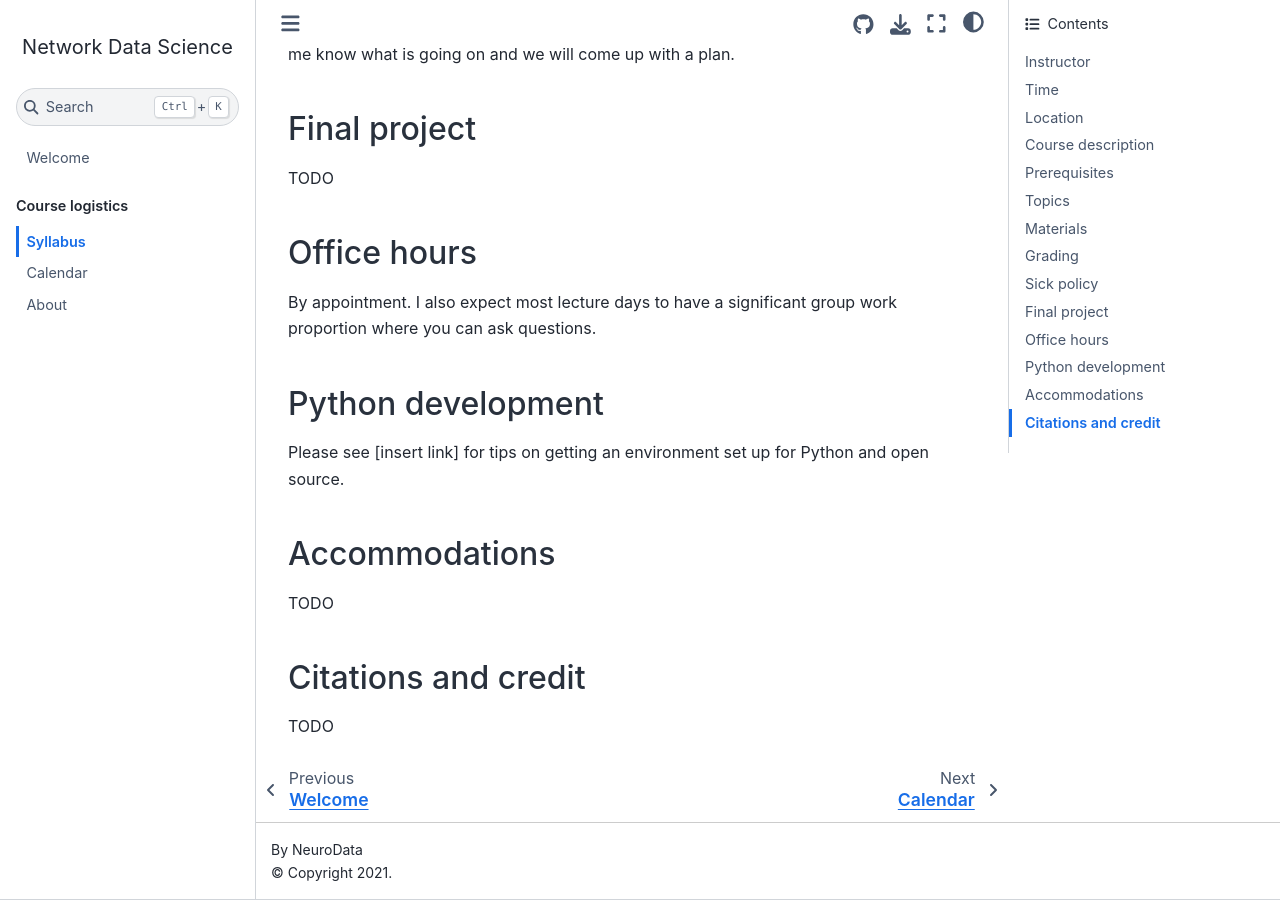
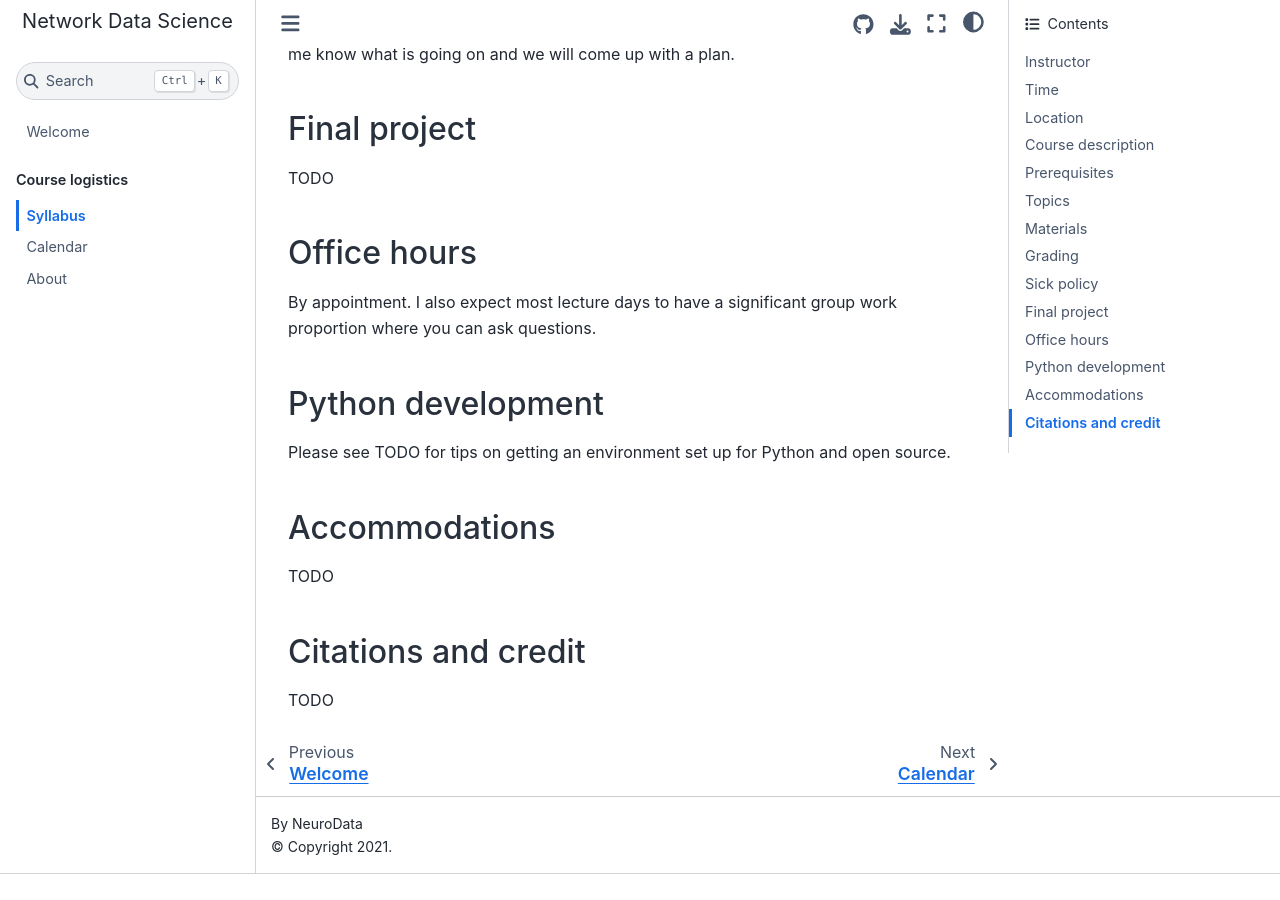
Before and after one commit to bdpedigo/networks-course, a Jupyter Book: the page built from docs/syllabus.md, in a window 1280 px wide and 900 px high, scrolled down 2757 px. Built offline with Jupyter Book 1.0.4 settings and Sphinx 7.4.7 and the Sphinx Book theme 1.1.4, drawn with Linux system fonts in a browser that asks for light colours; after the commit the page ends 3631 px from its top, so only the background shows below that.

Commit message:
formatting

```diff
--- a/docs/syllabus.md
+++ b/docs/syllabus.md
@@ -76,7 +76,7 @@ By appointment. I also expect most lecture days to have a significant group work
 where you can ask questions.
 
 ## Python development
-Please see [insert link] for tips on getting an environment set up for Python and open source.
+Please see TODO for tips on getting an environment set up for Python and open source.
 
 ## Accommodations
 TODO
```
Also changed, not shown: docs/calendar.md (+3 -1 lines).
